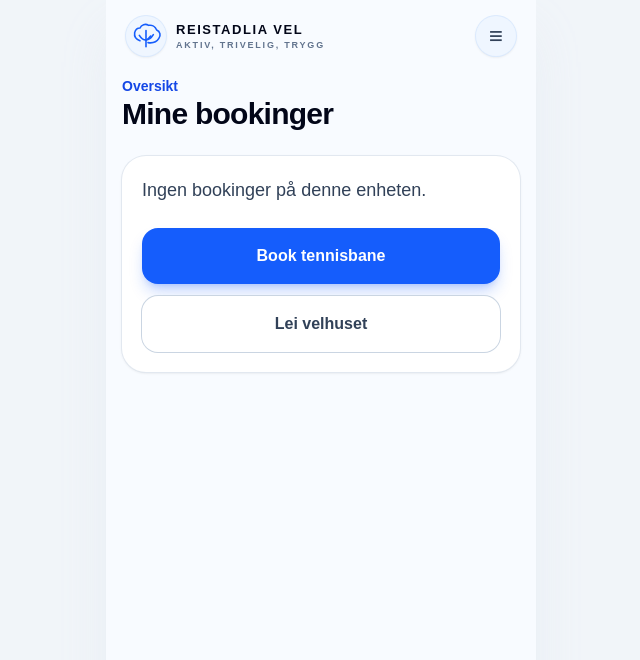
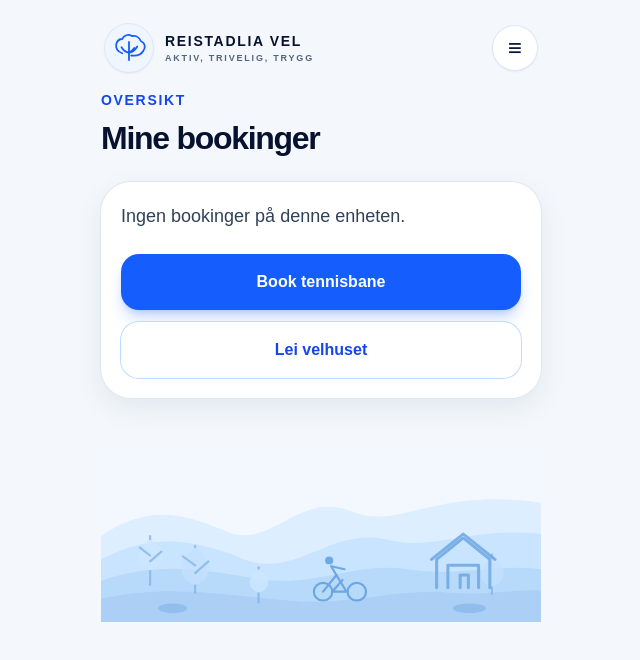
Before and after one commit to dna79/Velforening, a Next.js app: page /mine in a window 1280 px wide. Shown: the top 660 px of the page, without its empty margins (319-959 px from the left). Built offline with nearby package versions, Linux system fonts and the light colour scheme.

Commit message:
UI-update 2.0

```diff
--- a/src/app/mine/page.tsx
+++ b/src/app/mine/page.tsx
@@ -4,6 +4,7 @@ import Link from "next/link";
 import { useEffect, useState } from "react";
 
 import { AppShell } from "@/components/app-shell";
+import { HomeLandscapeFooter } from "@/components/HomeLandscapeFooter";
 import { getBookingStatusLabel } from "@/lib/booking-status";
 import { getDeviceToken } from "@/lib/device-token";
 import { createSupabaseClient } from "@/lib/supabase";
@@ -352,22 +353,24 @@ export default function MyBookingsPage() {
 
   return (
     <AppShell active="mine">
-      <section className="flex flex-col gap-6">
+      <section className="flex flex-col gap-5">
         <header>
-          <p className="text-sm font-semibold text-blue-700">Oversikt</p>
-          <h1 className="text-3xl font-bold tracking-tight text-slate-950">
+          <p className="text-sm font-black uppercase tracking-[0.12em] text-blue-700">
+            Oversikt
+          </p>
+          <h1 className="mt-1 text-[32px] font-black tracking-[-0.04em] text-[#07122F]">
             Mine bookinger
           </h1>
         </header>
 
         {message ? (
-          <p className="rounded-3xl bg-white p-4 text-base font-bold text-slate-950 shadow-sm ring-1 ring-slate-200">
+          <p className="rounded-[28px] bg-white p-4 text-base font-bold text-[#07122F] shadow-[0_10px_28px_rgba(15,35,70,0.08)] ring-1 ring-[#DDE8F5]">
             {message}
           </p>
         ) : null}
 
         {errorMessage ? (
-          <p className="rounded-3xl bg-white p-4 text-base text-slate-700 shadow-sm ring-1 ring-slate-200">
+          <p className="rounded-[28px] bg-white p-4 text-base text-[#53657D] shadow-[0_10px_28px_rgba(15,35,70,0.08)] ring-1 ring-[#DDE8F5]">
             {errorMessage}
           </p>
         ) : null}
@@ -379,20 +382,20 @@ export default function MyBookingsPage() {
         ) : null}
 
         {!isLoading && bookings.length === 0 ? (
-          <div className="flex flex-col gap-6 rounded-3xl bg-white p-5 shadow-sm ring-1 ring-slate-200">
+          <div className="flex flex-col gap-6 rounded-[30px] bg-white p-5 shadow-[0_10px_28px_rgba(15,35,70,0.08)] ring-1 ring-[#DDE8F5]">
             <p className="text-lg font-medium text-slate-700">
               Ingen bookinger på denne enheten.
             </p>
 
             <div className="grid gap-3">
               <Link
-                className="flex h-14 items-center justify-center rounded-2xl bg-blue-600 px-5 text-base font-bold text-white shadow-lg shadow-blue-600/25"
+                className="flex h-14 items-center justify-center rounded-[18px] bg-blue-600 px-5 text-base font-bold text-white shadow-lg shadow-blue-600/25"
                 href="/r/tennisbane"
               >
                 Book tennisbane
               </Link>
               <Link
-                className="flex h-14 items-center justify-center rounded-2xl bg-white px-5 text-base font-bold text-slate-700 ring-1 ring-slate-300"
+                className="flex h-14 items-center justify-center rounded-[18px] bg-white px-5 text-base font-bold text-blue-700 ring-1 ring-blue-200"
                 href="/velhuset"
               >
                 Lei velhuset
@@ -404,7 +407,7 @@ export default function MyBookingsPage() {
         {!isLoading && bookings.length > 0 ? (
           <>
             <section className="flex flex-col gap-3">
-              <h2 className="text-xl font-bold text-slate-950">
+              <h2 className="text-xl font-black text-[#07122F]">
                 Aktive bookinger
               </h2>
               {activeBookings.length > 0 ? (
@@ -417,14 +420,14 @@ export default function MyBookingsPage() {
                   />
                 ))
               ) : (
-                <p className="rounded-3xl bg-white p-5 text-base font-medium text-slate-600 shadow-sm ring-1 ring-slate-200">
+                <p className="rounded-[28px] bg-white p-5 text-base font-semibold text-[#53657D] shadow-[0_10px_28px_rgba(15,35,70,0.08)] ring-1 ring-[#DDE8F5]">
                   Du har ingen aktive bookinger.
                 </p>
               )}
             </section>
 
             <section className="flex flex-col gap-3">
-              <h2 className="text-xl font-bold text-slate-950">
+              <h2 className="text-xl font-black text-[#07122F]">
                 Forespørsler
               </h2>
               {requestBookings.length > 0 ? (
@@ -437,7 +440,7 @@ export default function MyBookingsPage() {
                   />
                 ))
               ) : (
-                <p className="rounded-3xl bg-white p-5 text-base font-medium text-slate-600 shadow-sm ring-1 ring-slate-200">
+                <p className="rounded-[28px] bg-white p-5 text-base font-semibold text-[#53657D] shadow-[0_10px_28px_rgba(15,35,70,0.08)] ring-1 ring-[#DDE8F5]">
                   Du har ingen aktive forespørsler.
                 </p>
               )}
@@ -445,7 +448,7 @@ export default function MyBookingsPage() {
 
             <section className="flex flex-col gap-3">
               <button
-                className="flex h-14 items-center justify-between rounded-3xl bg-white px-5 text-left text-xl font-bold text-slate-950 shadow-sm ring-1 ring-slate-200"
+                className="flex h-14 items-center justify-between rounded-[28px] bg-white px-5 text-left text-xl font-black text-[#07122F] shadow-[0_10px_28px_rgba(15,35,70,0.08)] ring-1 ring-[#DDE8F5]"
                 onClick={() => setIsHistoryOpen((current) => !current)}
                 type="button"
               >
@@ -467,7 +470,7 @@ export default function MyBookingsPage() {
                     />
                   ))
                 ) : (
-                  <p className="rounded-3xl bg-white p-5 text-base font-medium text-slate-600 shadow-sm ring-1 ring-slate-200">
+                  <p className="rounded-[28px] bg-white p-5 text-base font-semibold text-[#53657D] shadow-[0_10px_28px_rgba(15,35,70,0.08)] ring-1 ring-[#DDE8F5]">
                     Ingen historikk ennå.
                   </p>
                 )
@@ -475,6 +478,7 @@ export default function MyBookingsPage() {
             </section>
           </>
         ) : null}
+        <HomeLandscapeFooter />
       </section>
     </AppShell>
   );
@@ -496,23 +500,23 @@ function BookingCard({
   const isRejected = booking.status === "rejected";
 
   return (
-    <article className="flex flex-col gap-4 rounded-3xl bg-white p-4 shadow-sm ring-1 ring-slate-200">
+    <article className="flex flex-col gap-4 rounded-[28px] bg-white p-4 shadow-[0_10px_28px_rgba(15,35,70,0.08)] ring-1 ring-[#DDE8F5]">
       <div className="flex gap-3">
         <div className="flex h-12 w-12 shrink-0 items-center justify-center rounded-2xl bg-blue-50 text-blue-600">
           <ResourceIcon slug={booking.resources?.slug} />
         </div>
         <div className="min-w-0 flex-1">
           <div className="flex flex-wrap items-center gap-2">
-            <h3 className="text-lg font-bold leading-tight text-slate-950">
+            <h3 className="text-lg font-black leading-tight text-[#07122F]">
               {resourceName}
             </h3>
             {booking.booking_types ? (
-              <span className="rounded-full bg-slate-100 px-2.5 py-1 text-xs font-bold text-slate-600">
+            <span className="rounded-full bg-blue-50 px-2.5 py-1 text-xs font-bold text-blue-700">
                 {booking.booking_types.name}
               </span>
             ) : null}
           </div>
-          <div className="mt-2 grid gap-1.5 text-sm font-medium text-slate-600">
+          <div className="mt-2 grid gap-1.5 text-sm font-semibold text-[#53657D]">
             <p className="flex items-center gap-2">
               <SmallIcon name="calendar" />
               {formatDate(booking.start_time)}
@@ -523,14 +527,14 @@ function BookingCard({
             </p>
           </div>
           <p
-            className={`mt-3 inline-flex w-fit rounded-full px-3 py-1 text-sm font-bold ring-1 ${getStatusBadgeClass(
+            className={`mt-3 inline-flex w-fit rounded-full px-3 py-1.5 text-sm font-bold ring-1 ${getStatusBadgeClass(
               booking.status,
             )}`}
           >
             Status: {getBookingStatusLabel(booking.status)}
           </p>
           {isRequested ? (
-            <p className="mt-2 text-sm font-semibold text-slate-500">
+            <p className="mt-2 text-sm font-semibold text-[#53657D]">
               Venter på godkjenning
             </p>
           ) : null}
@@ -539,13 +543,13 @@ function BookingCard({
 
       <div>
         {booking.purpose ? (
-          <p className="rounded-2xl bg-slate-50 p-3 text-sm font-medium text-slate-700">
+          <p className="rounded-[18px] bg-slate-50 p-3 text-sm font-medium text-[#53657D]">
             Formål: {booking.purpose}
           </p>
         ) : null}
         {booking.admin_comment ? (
           <div
-            className={`mt-2 rounded-2xl p-3 text-sm font-medium ring-1 ${
+            className={`mt-2 rounded-[18px] p-3 text-sm font-medium ring-1 ${
               isRejected
                 ? "bg-red-50 text-red-900 ring-red-100"
                 : "bg-blue-50 text-blue-900 ring-blue-100"
@@ -559,7 +563,7 @@ function BookingCard({
 
       {allowCancel && canCancelBooking(booking.status) ? (
         <button
-          className="h-12 rounded-2xl bg-white px-5 text-base font-bold text-slate-700 ring-1 ring-slate-300 disabled:opacity-60"
+          className="h-12 rounded-[18px] bg-white px-5 text-base font-bold text-blue-700 ring-1 ring-blue-200 disabled:opacity-60"
           disabled={cancellingId === booking.id}
           onClick={() => onCancel(booking)}
           type="button"
--- /dev/null
+++ b/src/components/HomeLandscapeFooter.tsx
@@ -0,0 +1,100 @@
+export function HomeLandscapeFooter() {
+  return (
+    <div
+      aria-hidden="true"
+      className="pointer-events-none mt-7 w-full overflow-hidden"
+    >
+      <svg
+        className="h-44 w-full"
+        fill="none"
+        preserveAspectRatio="none"
+        viewBox="0 0 430 180"
+        xmlns="http://www.w3.org/2000/svg"
+      >
+        <rect fill="#F3F8FF" height="180" width="430" />
+        <path
+          d="M0 92 C48 58 84 70 124 88 C166 106 194 45 245 67 C291 87 324 42 430 58 V180 H0 V92Z"
+          fill="#DCEEFF"
+        />
+        <path
+          d="M0 116 C54 86 98 98 140 116 C190 136 226 82 280 96 C326 108 360 82 430 90 V180 H0 V116Z"
+          fill="#C9E4FF"
+        />
+        <path
+          d="M0 138 C58 116 104 128 154 136 C212 145 246 118 300 126 C352 134 382 120 430 126 V180 H0 V138Z"
+          fill="#B8DAFA"
+        />
+        <path
+          d="M0 156 C70 140 126 154 184 158 C246 164 286 145 342 150 C382 153 408 146 430 148 V180 H0 V156Z"
+          fill="#A9CEF5"
+          opacity="0.8"
+        />
+        <g
+          opacity="0.78"
+          stroke="#82B5EA"
+          strokeLinecap="round"
+          strokeWidth="2.2"
+        >
+          <path d="M48 142 V92" />
+          <path
+            d="M48 96 C34 104 33 122 48 127 C65 122 64 104 48 96Z"
+            fill="#CFE7FF"
+            stroke="none"
+          />
+          <path d="M48 112 L38 104" />
+          <path d="M48 118 L59 108" />
+          <path d="M92 150 V102" />
+          <path
+            d="M92 104 C75 114 74 136 92 142 C111 136 109 114 92 104Z"
+            fill="#C4E1FF"
+            stroke="none"
+          />
+          <path d="M92 122 L80 113" />
+          <path d="M92 130 L105 118" />
+          <path d="M154 160 V124" />
+          <path
+            d="M154 126 C143 132 142 146 154 150 C167 146 166 132 154 126Z"
+            fill="#CFE7FF"
+            stroke="none"
+          />
+          <path d="M382 151 V111" />
+          <path
+            d="M382 114 C368 122 367 139 382 144 C398 139 397 122 382 114Z"
+            fill="#C4E1FF"
+            stroke="none"
+          />
+        </g>
+        <g
+          opacity="0.85"
+          stroke="#6EA8E2"
+          strokeLinecap="round"
+          strokeLinejoin="round"
+          strokeWidth="3"
+        >
+          <path d="M328 145 V116 L354 94 L380 116 V145" />
+          <path d="M339 145 V122 H369 V145" />
+          <path d="M351 145 V132 H359 V145" />
+          <path d="M323 116 L354 90 L385 116" />
+        </g>
+        <g
+          opacity="0.85"
+          stroke="#5F9FE0"
+          strokeLinecap="round"
+          strokeLinejoin="round"
+          strokeWidth="2.2"
+        >
+          <circle cx="217" cy="149" r="9" />
+          <circle cx="250" cy="149" r="9" />
+          <path d="M217 149 L230 132 L240 149 L226 149 L236 137" />
+          <path d="M230 132 L225 123" />
+          <circle cx="223" cy="117" fill="#5F9FE0" r="4" stroke="none" />
+          <path d="M225 123 L238 126" />
+        </g>
+        <g fill="#7FB2E8" opacity="0.6">
+          <ellipse cx="70" cy="166" rx="14" ry="5" />
+          <ellipse cx="360" cy="166" rx="16" ry="5" />
+        </g>
+      </svg>
+    </div>
+  );
+}
--- a/src/components/app-shell.tsx
+++ b/src/components/app-shell.tsx
@@ -47,25 +47,25 @@ export function AppHeader({ backHref }: { backHref?: string }) {
   const [isMenuOpen, setIsMenuOpen] = useState(false);
 
   return (
-    <header className="sticky top-0 z-20 flex min-h-[72px] items-center justify-between bg-[#f8fbff]/95 px-5 py-3 backdrop-blur">
-      <div className="flex min-w-0 items-center gap-2.5">
+    <header className="sticky top-0 z-20 flex min-h-[78px] items-center justify-between bg-[#F4F8FC]/95 px-6 pb-[18px] pt-6 backdrop-blur">
+      <div className="flex min-w-0 items-center gap-3">
         {backHref ? (
           <Link
             aria-label="Tilbake"
-            className="flex h-10 w-10 shrink-0 items-center justify-center rounded-full bg-blue-50 text-2xl font-semibold leading-none text-slate-700 shadow-sm ring-1 ring-blue-100"
+            className="flex h-11 w-11 shrink-0 items-center justify-center rounded-full bg-white text-2xl font-semibold leading-none text-[#07122F] shadow-sm ring-1 ring-[#DDE8F5]"
             href={backHref}
           >
             ‹
           </Link>
         ) : null}
 
-        <Link className="flex min-w-0 items-center gap-2.5" href="/">
+        <Link className="flex min-w-0 items-center gap-3" href="/">
           <LogoMark />
           <span className="min-w-0 text-left">
-            <span className="block text-[13px] font-black uppercase tracking-[0.12em] text-slate-950">
+            <span className="block text-[14px] font-black uppercase tracking-[0.12em] text-[#07122F]">
               REISTADLIA VEL
             </span>
-            <span className="hidden text-[9px] font-bold uppercase tracking-[0.2em] text-slate-500 min-[340px]:block">
+            <span className="hidden text-[9px] font-bold uppercase tracking-[0.2em] text-[#53657D] min-[340px]:block">
               AKTIV, TRIVELIG, TRYGG
             </span>
           </span>
@@ -76,7 +76,7 @@ export function AppHeader({ backHref }: { backHref?: string }) {
         <button
           aria-expanded={isMenuOpen}
           aria-label="Åpne meny"
-          className="flex h-10 w-10 shrink-0 items-center justify-center rounded-full bg-blue-50 text-2xl font-semibold leading-none text-slate-700 shadow-sm ring-1 ring-blue-100"
+          className="flex h-11 w-11 shrink-0 items-center justify-center rounded-full bg-white text-2xl font-semibold leading-none text-[#07122F] shadow-sm ring-1 ring-[#DDE8F5]"
           onClick={() => setIsMenuOpen((current) => !current)}
           type="button"
         >
@@ -84,10 +84,10 @@ export function AppHeader({ backHref }: { backHref?: string }) {
         </button>
 
         {isMenuOpen ? (
-          <nav className="absolute right-0 top-12 w-56 overflow-hidden rounded-3xl bg-white p-2 shadow-2xl shadow-slate-900/15 ring-1 ring-blue-100">
+          <nav className="absolute right-0 top-14 w-56 overflow-hidden rounded-[28px] bg-white p-2 shadow-2xl shadow-slate-900/15 ring-1 ring-[#DDE8F5]">
             {menuItems.map((item) => (
               <Link
-                className="block rounded-2xl px-4 py-3 text-sm font-bold text-slate-700 hover:bg-blue-50 hover:text-blue-700"
+                className="block rounded-[18px] px-4 py-3 text-sm font-bold text-[#53657D] hover:bg-blue-50 hover:text-blue-700"
                 href={item.href}
                 key={item.href}
                 onClick={() => setIsMenuOpen(false)}
@@ -104,10 +104,10 @@ export function AppHeader({ backHref }: { backHref?: string }) {
 
 function LogoMark() {
   return (
-    <span className="flex h-10 w-10 shrink-0 items-center justify-center rounded-full bg-blue-50 text-blue-600 shadow-sm ring-1 ring-blue-100">
+    <span className="flex h-12 w-12 shrink-0 items-center justify-center rounded-full bg-blue-50 text-blue-600 shadow-sm ring-1 ring-[#DDE8F5]">
       <svg
         aria-hidden="true"
-        className="h-8 w-8"
+        className="h-9 w-9"
         fill="none"
         stroke="currentColor"
         strokeLinecap="round"
@@ -125,15 +125,12 @@ function LogoMark() {
   );
 }
 
-export function AppShell({
-  children,
-  headerBackHref,
-}: AppShellProps) {
+export function AppShell({ children, headerBackHref }: AppShellProps) {
   return (
-    <main className="min-h-screen bg-slate-100 text-slate-950">
-      <div className="mx-auto flex min-h-screen w-full max-w-[430px] flex-col bg-[#f8fbff] shadow-2xl shadow-slate-200/80">
+    <main className="min-h-screen bg-[#F4F8FC] text-[#07122F]">
+      <div className="mx-auto flex min-h-screen w-full max-w-[480px] flex-col bg-[#F4F8FC]">
         <AppHeader backHref={headerBackHref} />
-        <div className="flex-1 px-4 pb-5 pt-1">{children}</div>
+        <div className="flex-1 px-5 pb-0 pt-0">{children}</div>
       </div>
     </main>
   );
```
Also changed, not shown: src/app/admin/page.tsx (+21 -19 lines), src/app/page.tsx (+85 -69 lines), src/components/weather-card.tsx (+8 -6 lines).
